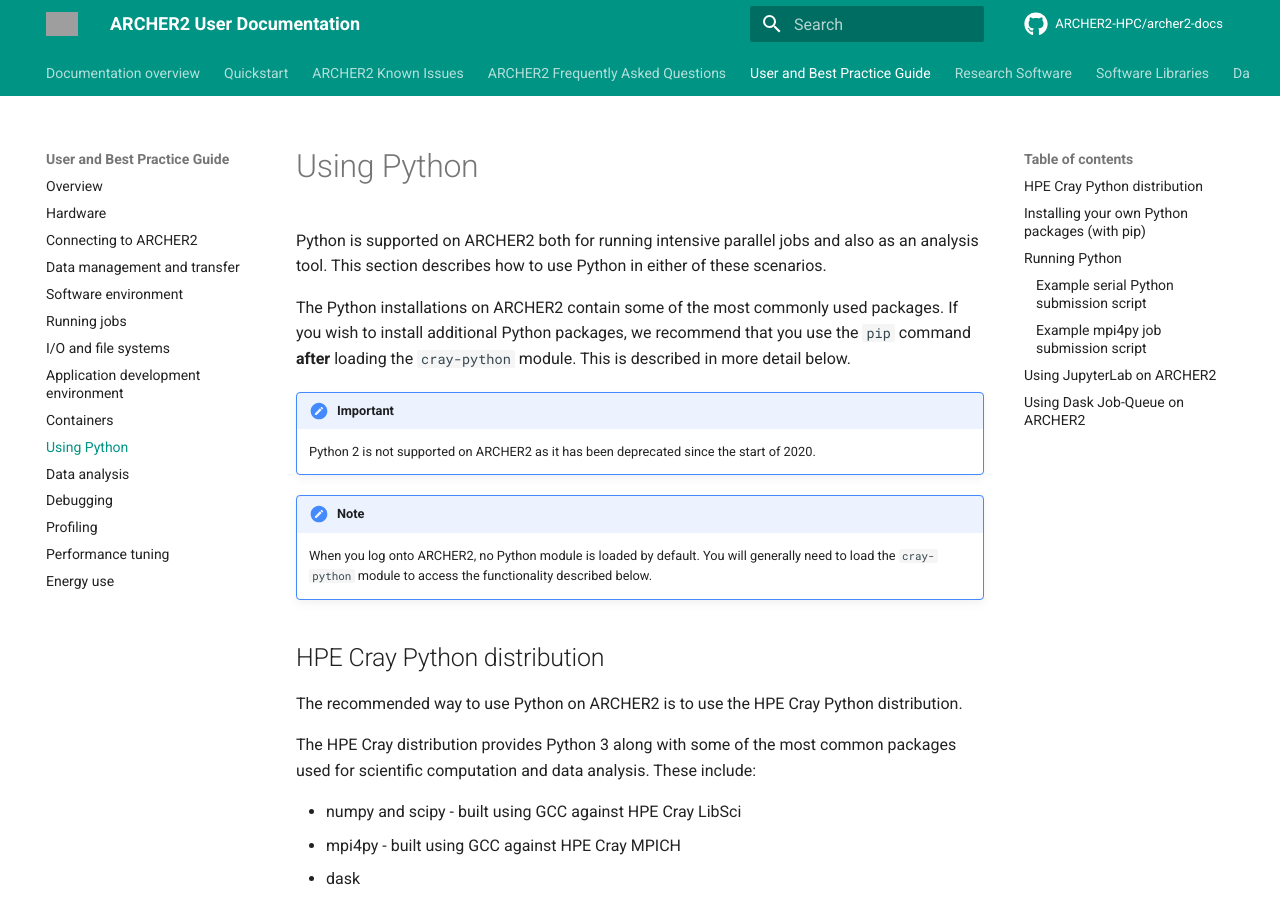
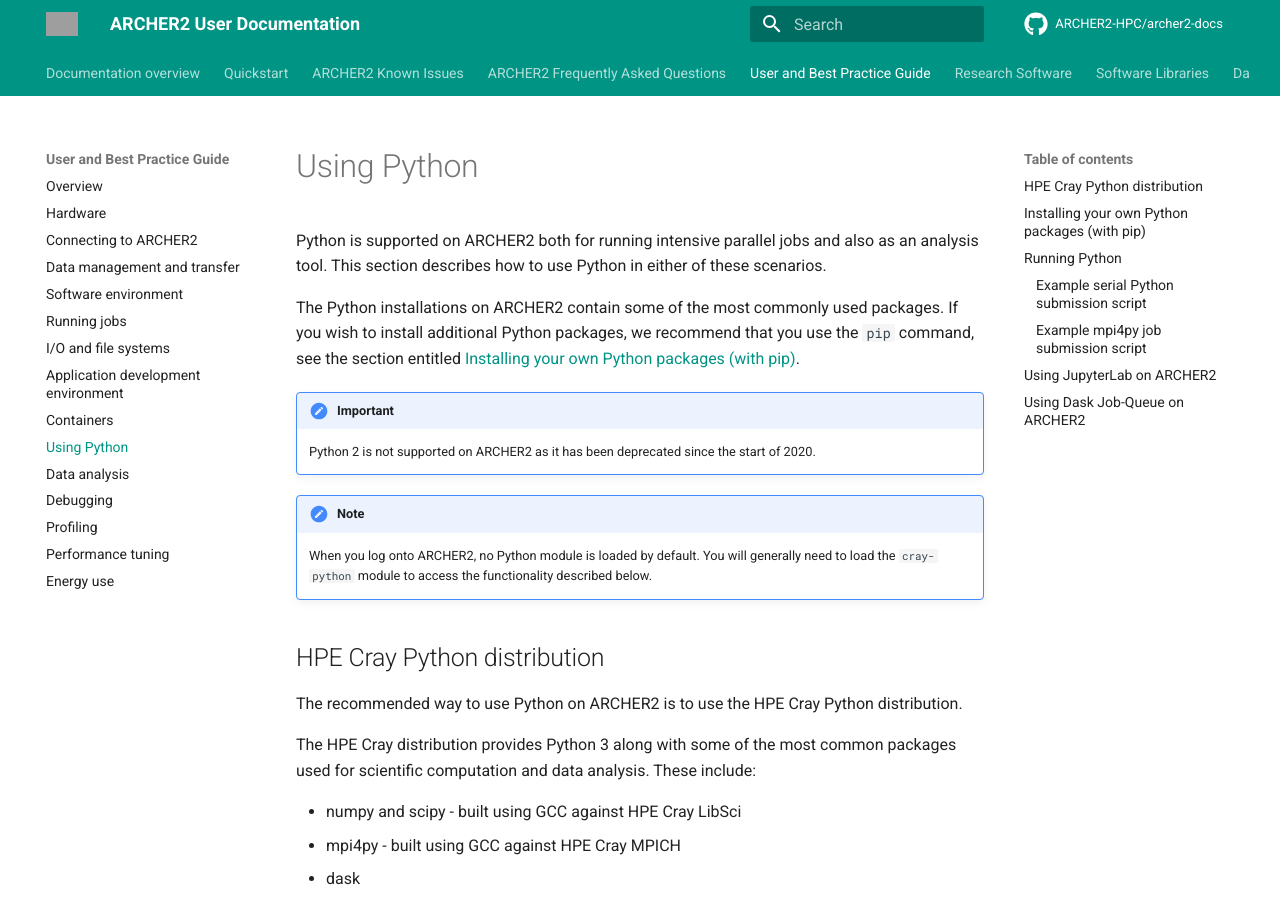
Before and after one commit to ARCHER2-HPC/archer2-docs, an MkDocs documentation site: the page built from docs/user-guide/python.md, in a window 1280 px wide and 900 px high. Built offline with MkDocs 1.6.1 and Material for MkDocs 9.7.7, drawn with Linux system fonts in a browser that asks for light colours; comment, search, counter and statistics services are not loaded; grey boxes are pictures that could not be loaded.

Commit message:
Made links relative

```diff
--- a/docs/user-guide/python.md
+++ b/docs/user-guide/python.md
@@ -6,8 +6,8 @@
 
 The Python installations on ARCHER2 contain some of the most commonly
 used packages. If you wish to install additional Python packages, we
-recommend that you use the `pip` command **after** loading the
-`cray-python` module. This is described in more detail below.
+recommend that you use the `pip` command, see the section entitled
+[Installing your own Python packages (with pip)](python/#installing-your-own-python-packages-with-pip).
 
 !!! important
     Python 2 is not supported on ARCHER2 as it has been deprecated since
@@ -183,7 +183,7 @@
 !!! tip
     If you have installed your own packages you will need to activate your local Python
     environment within your job submission script as shown at the end of
-    [Installing your own Python packages (with pip)](https://docs.archer2.ac.uk/user-guide/python/#installing-your-own-python-packages-with-pip).
+    [Installing your own Python packages (with pip)](python/#installing-your-own-python-packages-with-pip).
 
 
 ## Using JupyterLab on ARCHER2
```
